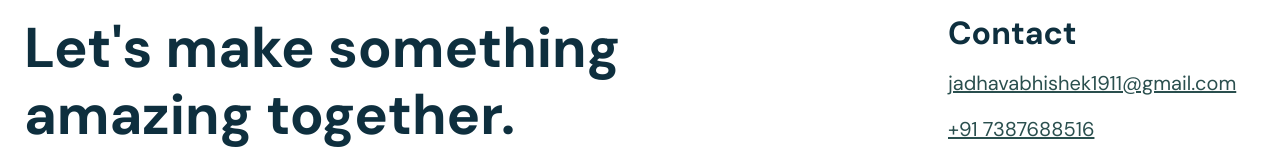
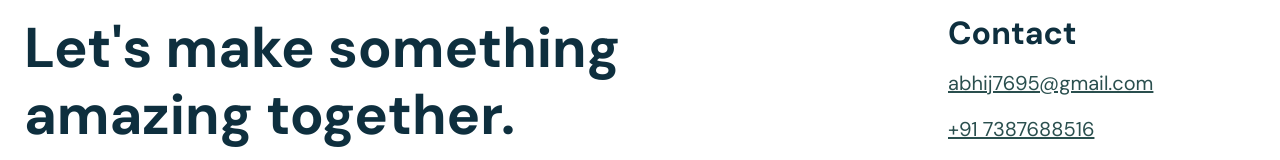
Before and after one commit to Abhishek-Jadhav-AJ/PortfolioBasic, a plain HTML site: page index.html in a window 1280 px wide. Shown: the part 3502-3662 px from the top of the page. Drawn offline with nearby package versions, Linux system fonts and the light colour scheme.

Commit message:
email id changes

```diff
--- a/index.html
+++ b/index.html
@@ -256,7 +256,7 @@
                 </div>
                 <div class="col-md-3">
                     <h5 class="fs-2 fw-bold">Contact</h5>
-                    <p class="mt-3 fs-5" ><a href="#">jadhavabhishek1911@gmail.com</a></p>
+                    <p class="mt-3 fs-5" ><a href="#">abhij7695@gmail.com</a></p>
                     <p class="mt-2 fs-5"><a href="#">+91 7387688516</a></p>
 
                 </div>
```
